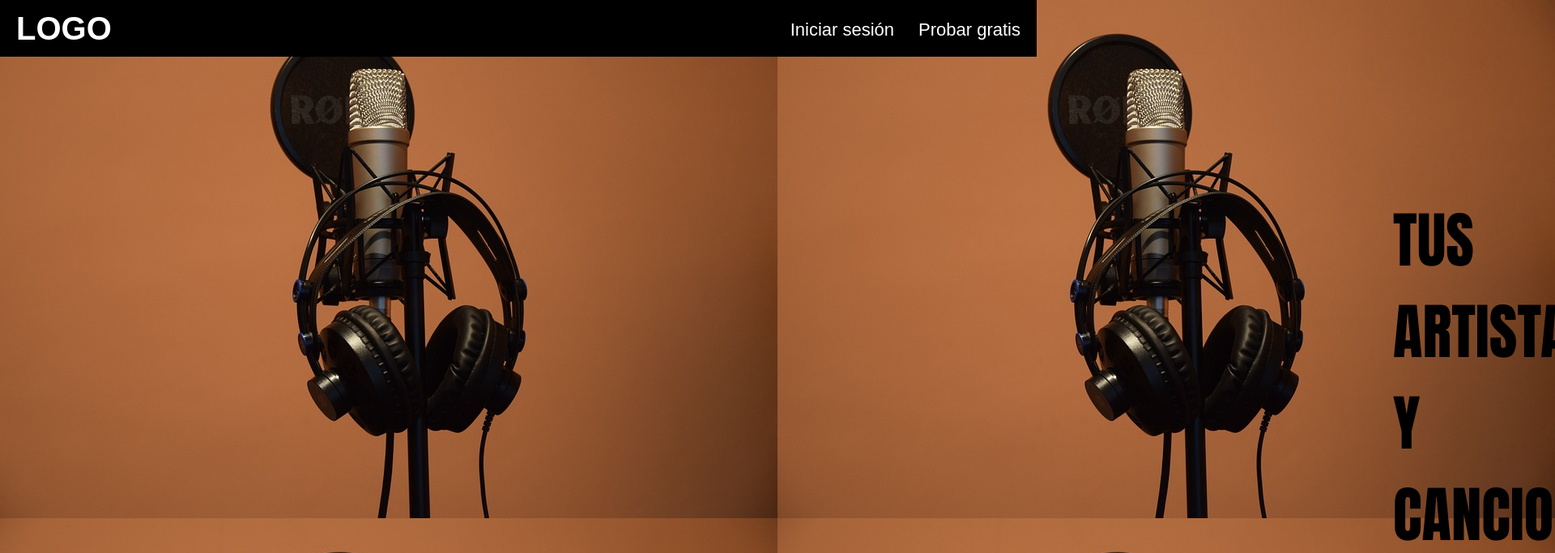
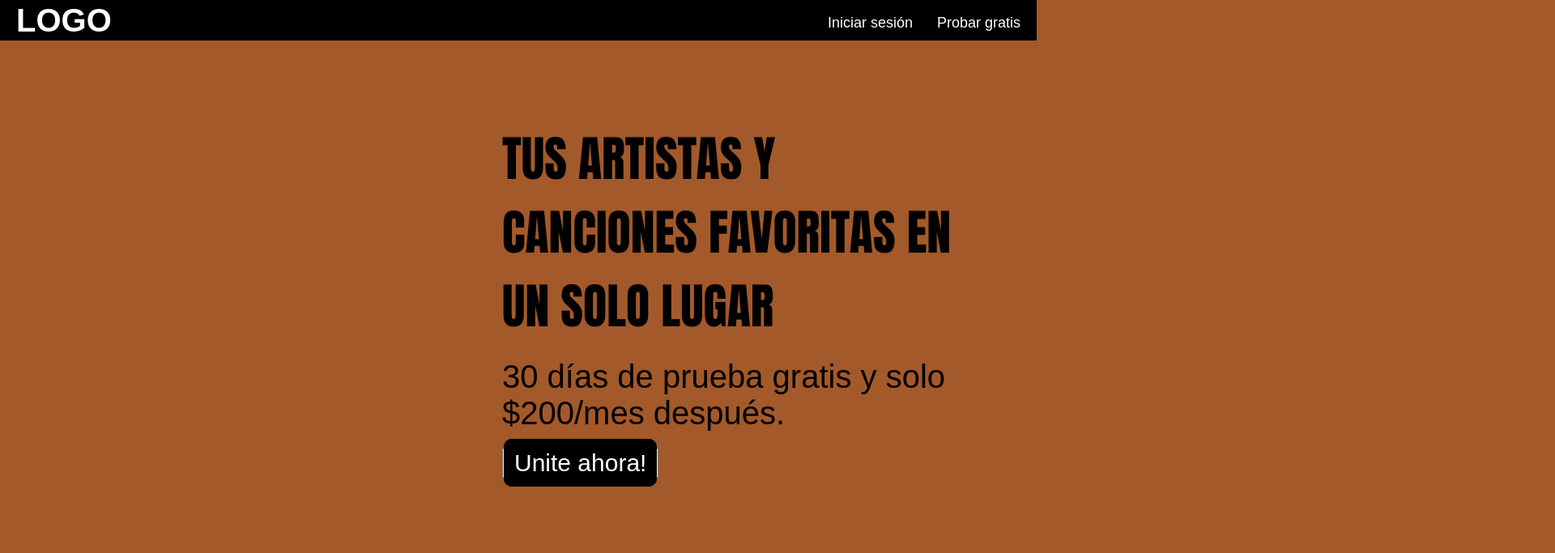
Before and after one commit to EstebanVillagra/PreEntrega3Villagra, a plain HTML site: page index.html in a window 1280 px wide. Shown: the top 683 px of the page at 81% size, 1920 px wide, since content can reach past the window. Drawn offline with Linux system fonts and the light colour scheme.

Commit message:
Fondo modificado en todas las paginas (class: .body)

```diff
--- a/css/styles.css
+++ b/css/styles.css
@@ -10,7 +10,7 @@
 
 /*Aclaración: para una mejor apreciacion, colocar el zoom del navegador en 75%, a futuro solucionare esto*/
 
-/*Primera pagina: Inicio/index*/
+
 
 h1 {
     color: white;
@@ -18,23 +18,22 @@ h1 {
     padding-left: 20px;
 }
 
-h2 {
-    color: black;
-}
+
+/*Primera pagina: Inicio/index*/
 
 .texto {
     font-family: Impact, Haettenschweiler, 'Arial Narrow Bold', sans-serif;
 }
 
-.img-fondo {
-    background-image: url(../images/microfono.jpg);
-    background-size: 75%;}
+#fondo {
+    background-color: #a3592a;
+}
 
 .barra  {
     color: white;
     background-color: black;
     width: 100%;
-    height: 70px;
+    height: 50px;
     display: flex;
     flex-direction: row;
     justify-content: space-between;
@@ -48,20 +47,20 @@ ul {
 
 #i-s {
     color: white;
-    font-size: 22px;
+    font-size: 18px;
     padding-right: 20px;
 }
 
 #reg {
     color: white;
-    font-size: 22px;
+    font-size: 18px;
     padding-right: 20px;
 }
 
 .logo {
     color: white;
     background-color: black;
-    font-size: 40px;
+    font-size: 30px;
     font-weight: bold;
     padding-left: 20px;
     border: none;
@@ -73,26 +72,22 @@ a {
 }
 
 .btn {
-text-decoration: none;
+background-color: black;
+border-style: solid;
+border-color: black;
 border-radius: 10px;
-display: inline-block;
-padding: 20px 15px;
-background-color: black;
-color: white;
 font-size: 30px;
-position:absolute;
-top: 760px;
-left: 1740px;
+padding: 10px;
 }
 
 #btn-app {
     background-color:#a3592a;
     border-radius: 10px;
     color: white;
-    font-size: 20px;
-    padding: 20px 20px;
+    font-size: 15px;
+    padding: 15px 15px;
     text-align: center;
-    height: 50px;
+    height: 10px;
     display: flex;
     flex-direction: row;
     justify-content: center;
@@ -100,19 +95,34 @@ left: 1740px;
     font-weight: bold;
     }
 
+#section-index {
+    display: flex;
+    flex-direction: row;
+    justify-content: end;
+    align-items: center;
+}
+
 .div-class {
-    display: block;
-    margin: 20px;
-    padding-left: 1700px;
-    padding-top: 150px;
-    font-size: 50px;
+
+    display: flex;
+    flex-direction: column;
+    justify-content: center;
+    align-items: start;
+    margin-top: 20px;
+    margin-bottom: 60px;
+    margin-right: 80px;
+    width: 600px;
+    height: 500px;
+    padding: 20px;
+    gap: 20px;
+    font-size: 40px;
 }
 
 .footer {
     color: white;
     background-color: black;
     width: 100%;
-    height: 70px;
+    height: 50px;
     display: flex;
     flex-direction: row;
     justify-content: space-between;
@@ -120,6 +130,10 @@ left: 1740px;
     position: fixed;
     bottom: 0px;
     padding-left: 20px;
+}
+
+#main1 {
+    margin-top: 50px;
 }
 
 /*Segunda pagina: Registro*/
@@ -161,7 +175,7 @@ padding: 20px;
 
 /*Tercera pagina: Inicio sesión*/
 
-body {
+.body {
     background: rgb(0,0,0);
 background: linear-gradient(90deg, rgba(0,0,0,1) 0%, rgba(121,75,9,1) 56%, rgba(255,102,0,1) 100%);
 }
--- a/index.html
+++ b/index.html
@@ -11,7 +11,7 @@
 
 </head>
 
-<body class="img-fondo">
+<body id="fondo">
 
     <header class="barra">
 
@@ -20,16 +20,16 @@
 
         <nav>
             <ul class="barra">
-                <li><a href="../proyecto 1/pages/Inicio-sesión.html" id="i-s">Iniciar sesión</a></li>
-                <li><a href="../proyecto 1/pages/descubrir.html" id="reg">Probar gratis</a></li>
+                <li><a href="./pages/Inicio-sesión.html" id="i-s">Iniciar sesión</a></li>
+                <li><a href="./pages/descubrir.html" id="reg">Probar gratis</a></li>
             </ul>
         </nav>
 
     </header>
 
-    <main>
+    <main id="main1">
 
-    <Section>
+    <Section id="section-index">
 
         <div class="div-class">
             <h2 class="texto">TUS ARTISTAS Y CANCIONES FAVORITAS EN UN SOLO LUGAR</h2>
```
Also changed, not shown: pages/Mi-perfil.html (+1 -1 lines), pages/descubrir.html (+1 -1 lines), pages/registro.html (+1 -1 lines), images/microfono1.jpg (added).
